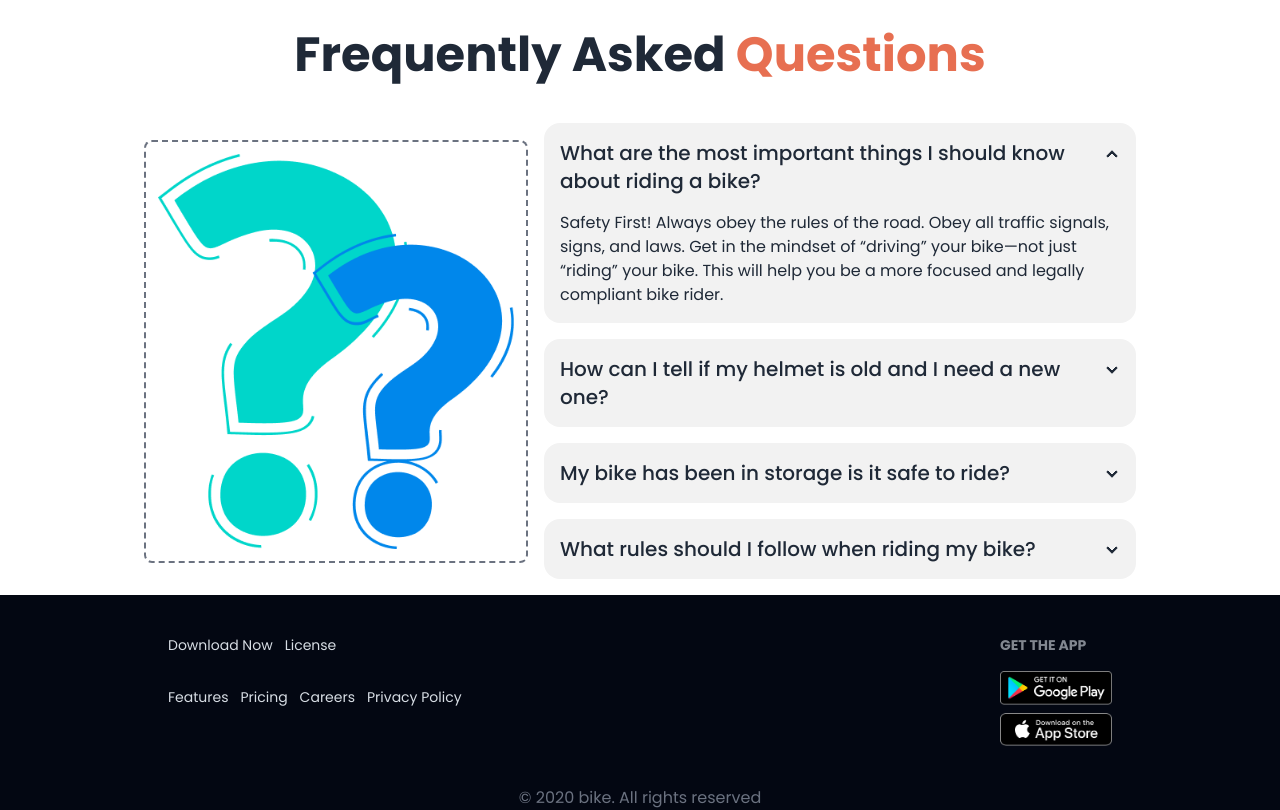
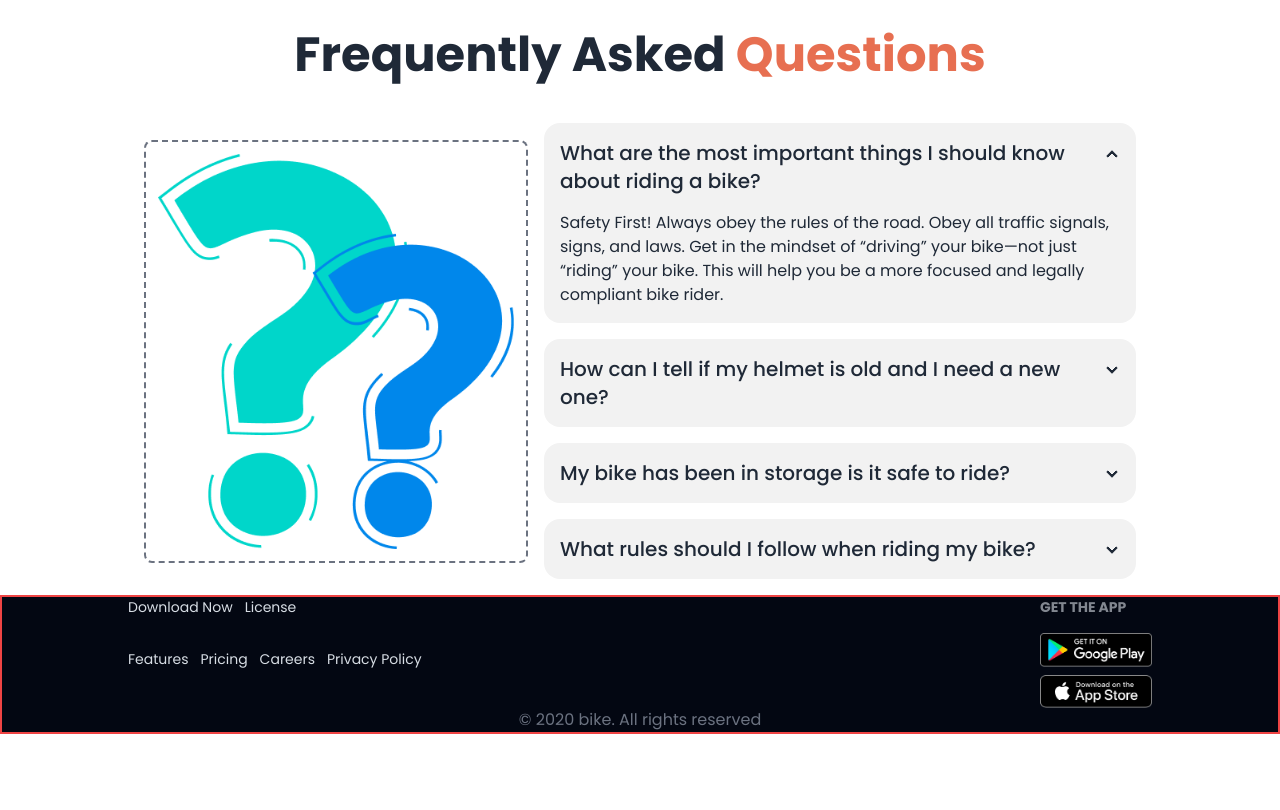
Before and after one commit to miraj75/bikeSellingApp, a website built with Vite: page index.html in a window 1280 px wide. Shown: the part 1927-2737 px from the top of the page. After the commit the page ends 2661 px from the top, so only its background shows below. Built offline with nearby package versions, Linux system fonts and the light colour scheme.

Commit message:
FullProjectAgain

```diff
--- a/index.html
+++ b/index.html
@@ -379,9 +379,9 @@
         </div>
       </section>
     </main>
-    <footer class="bg-gray-950">
+    <footer class="bg-gray-950 w-full border-2 border-red-500">
       <div
-        class="footer container md:max-w-5xl mx-auto text-neutral-content justify-between flex flex-col md:flex-row p-10"
+        class="footer w-full container md:max-w-5xl mx-auto text-neutral-content justify-between flex flex-col md:flex-row"
       >
         <nav>
           <div class="flex gap-3">
```
